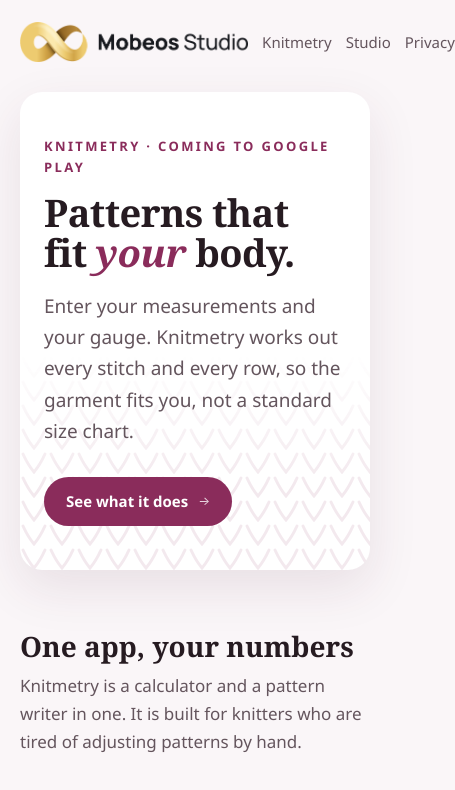
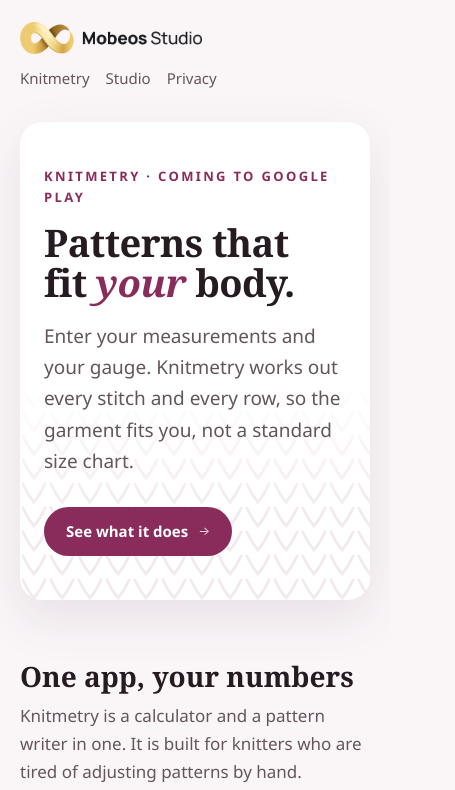
Before and after one commit to mobeosstudio/mobeosstudio.github.io, a plain HTML site: page index.html in a window 390 px wide. Shown: the top 790 px of the page, 455 px wide, since content can reach past the window. Drawn offline with Linux system fonts and the light colour scheme.

Commit message:
Site header: wrap the menu under the wider logo on phones (was cut off after 05056d9)
Co-Authored-By: Claude Opus 5.5 <noreply@anthropic.com>

```diff
--- a/style.css
+++ b/style.css
@@ -19,7 +19,7 @@ a { color: var(--accent); text-underline-offset: 3px; }
 .wrap { max-width: 1040px; margin: 0 auto; padding: 0 20px; }
 
 /* шапка */
-.top { display: flex; align-items: center; justify-content: space-between; padding: 22px 0; }
+.top { display: flex; flex-wrap: wrap; align-items: center; justify-content: space-between; gap: 10px 0; padding: 22px 0; }
 .brand { display: flex; align-items: center; gap: 10px; color: var(--text); text-decoration: none;
   font: 700 22px/1 var(--serif); letter-spacing: .01em; }
 .brand img { width: auto; height: 40px; display: block; }
@@ -82,6 +82,7 @@ footer a { color: var(--muted); }
   .studio { grid-template-columns: 1fr; padding: 32px 24px; }
   .studio img { max-width: 220px; }
   .doc { padding: 34px 22px; border-radius: 22px; }
-  .top nav a { margin-left: 14px; }
+  .top nav a { margin: 0 16px 0 0; }
+  .brand img { height: 32px; }
   section { margin: 60px 0; }
 }
```
